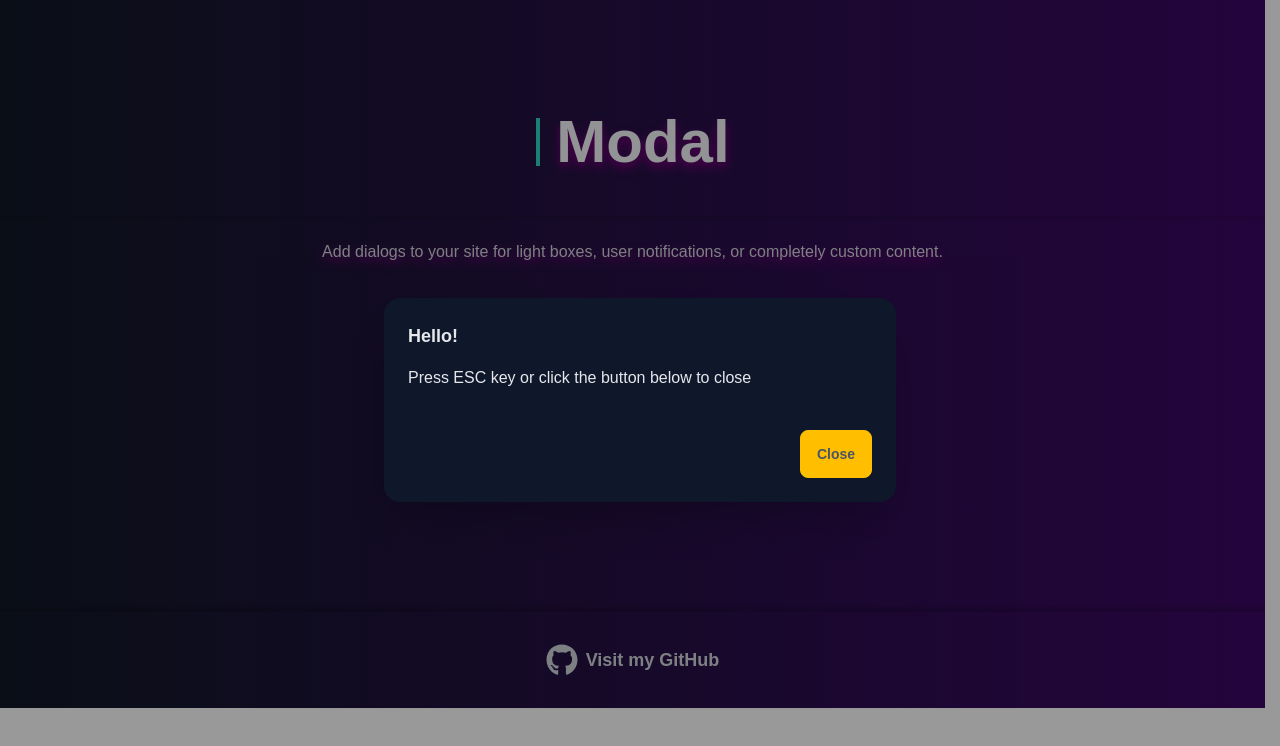
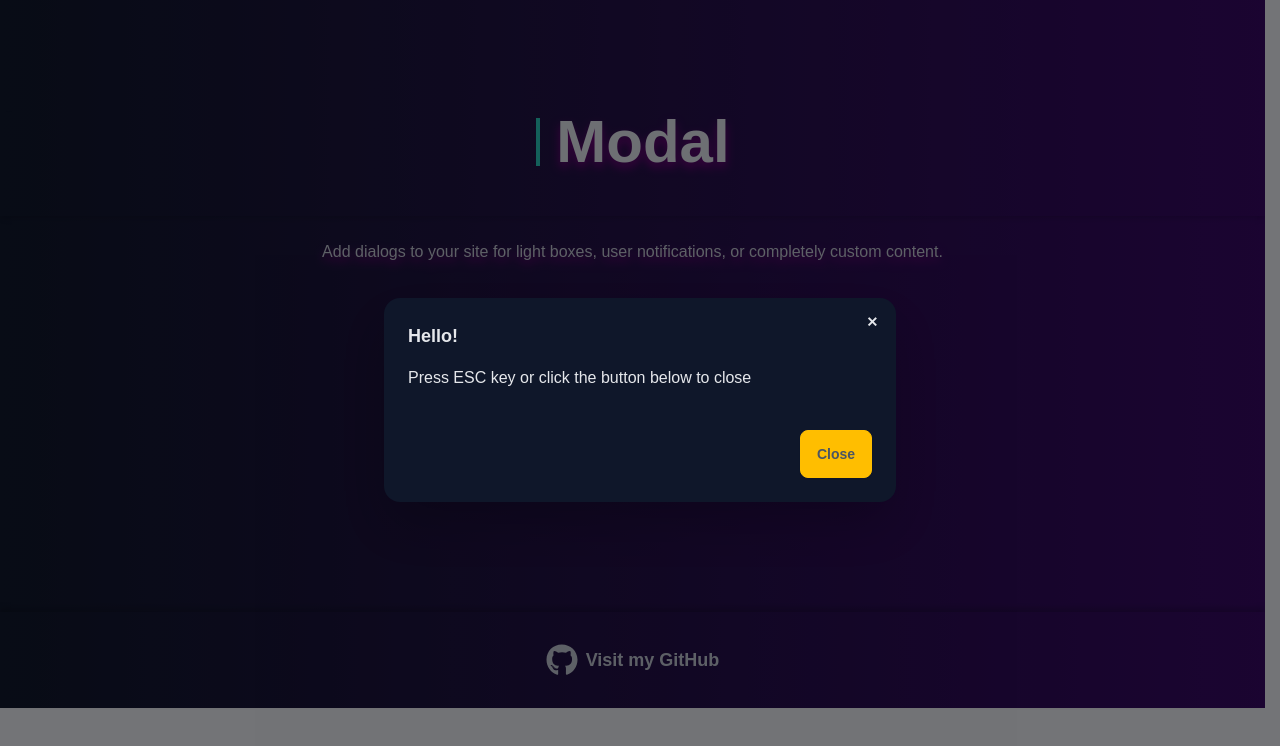
Before and after one commit to akocerke/landingpage-2.0, a Next.js app: page /modal in a window 1280 px wide. Both pictures are taken after a click on the button "Modal Demo". Shown: the top 746 px of the page. Built offline with nearby package versions, Linux system fonts and the light colour scheme.

Commit message:
update modal

```diff
--- a/app/modal/page.js
+++ b/app/modal/page.js
@@ -51,7 +51,7 @@ export default function ModalExample() {
         >
           Modal Demo
         </button>
-        <dialog id="my_modal_1" className="modal">
+        <dialog id="my_modal_1" className="modal bg-gray-950 bg-opacity-25">
           <div className="modal-box dark:bg-slate-900 dark:text-gray-200">
             <h3 className="font-bold text-lg">Hello!</h3>
             <p className="py-4">
@@ -60,7 +60,15 @@ export default function ModalExample() {
             <div className="modal-action">
               <form method="dialog">
                 {/* if there is a button in form, it will close the modal */}
-                <button className="btn btn-warning dark:text-gray-600 dark:hover:text-gray-300 hover:btn-accent">Close</button>
+                <form method="dialog">
+                  {/* if there is a button in form, it will close the modal */}
+                  <button className="btn btn-sm btn-circle btn-ghost absolute right-2 top-2">
+                    ✕
+                  </button>
+                </form>
+                <button className="btn btn-warning dark:text-gray-600 dark:hover:text-gray-300 hover:btn-accent">
+                  Close
+                </button>
               </form>
             </div>
           </div>
@@ -71,7 +79,7 @@ export default function ModalExample() {
         <p className="text-gray-200 text-center" data-aos="fade-up">
           If you want to know how it works,
           <a
-            href="https://react-bootstrap.netlify.app/docs/components/modal"
+            href="https://daisyui.com/components/modal/"
             target="_blank"
             rel="noopener noreferrer"
             className="flex items-center drop-shadow-md text-gray-300 hover:text-orange-200 hover:scale-110 duration-300 dark:text-gray-400 dark:hover:text-orange-200"
```
